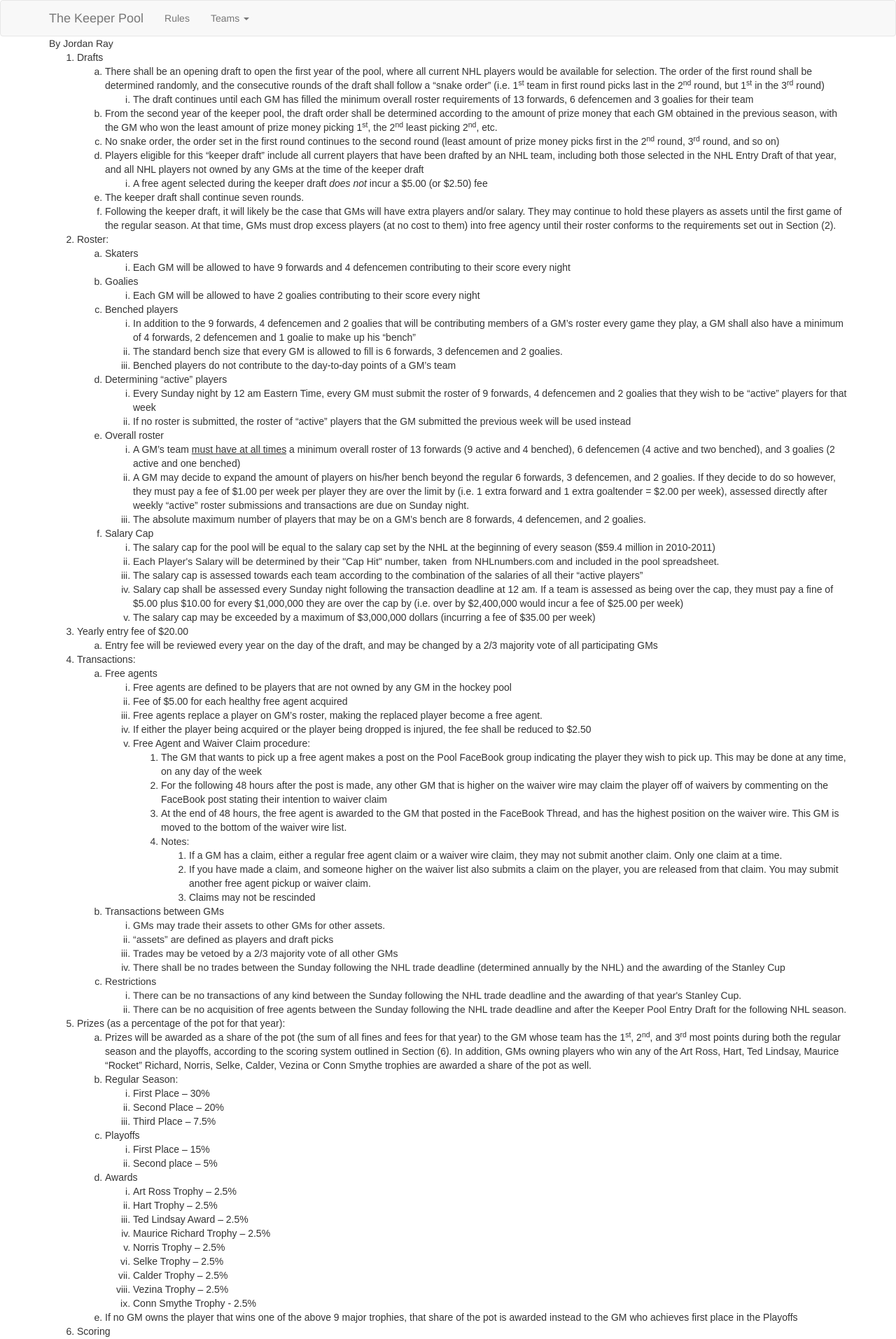
After one commit to Benmiller313/theKeeperPool, a Django app: page /rules/ in a window 1280 px wide. The commit adds this page. Shown: the top 1913 px of the page at 70% size. Run offline with Django 3.2, Linux system fonts and the light colour scheme; some libraries are stand-ins or nearby versions.

Commit message:
roughed in rules page

```diff
--- /dev/null
+++ b/teampages/static/teampages/css/rules.css
@@ -0,0 +1,4 @@
+#rules-body {
+	margin-top: 30px;
+	margin-bottom: 30px;
+}
--- a/teampages/templates/teampages/home.html
+++ b/teampages/templates/teampages/home.html
@@ -14,8 +14,8 @@
 
 <body>
 	<nav class="navbar navbar-default" role="navigation">
-    <div class="container">
-      <!-- Brand and toggle get grouped for better mobile display -->
+    <div class="container"
+>boo      <!-- Brand and toggle get grouped for better mobile display -->
       <div class="navbar-header">
         <button type="button" class="navbar-toggle collapsed" data-toggle="collapse" data-target="#bs-example-navbar-collapse-1">
           <span class="sr-only">Toggle navigation</span>
@@ -29,7 +29,7 @@
       <!-- Collect the nav links, forms, and other content for toggling -->
       <div class="collapse navbar-collapse" id="bs-example-navbar-collapse-1">
         <ul class="nav navbar-nav">
-          <li class="disabled"><a href="#">Rules</a></li>
+          <li class=><a href="/rules/">Rules</a></li>
           <li class="dropdown">
             <a href="#" class="dropdown-toggle" data-toggle="dropdown">Teams <span class="caret"></span></a>
             <ul class="dropdown-menu" role="menu">
--- /dev/null
+++ b/teampages/templates/teampages/rules.html
@@ -0,0 +1,266 @@
+<!doctype html>
+<html lang="en-US">
+<head>
+	<title>The Keeper Pool</title>
+  <meta name="viewport" content="width=device-width, initial-scale=1">
+	{% load static %}
+	<link rel="stylesheet" type="text/css" href="{% static 'teampages/bootstrap/css/bootstrap.min.css' %}">
+	<script type="text/javascript" src="https://ajax.googleapis.com/ajax/libs/jquery/1.9.1/jquery.min.js"></script>
+	<script type="text/javascript" src="{% static 'teampages/bootstrap/js/bootstrap.min.js' %}"></script>
+	<link rel="stylesheet" type="text/css" href="{% static 'teampages/css/home.css' %}">
+  <link rel="stylesheet" type="text/css" href="{% static 'teampages/css/base.css' %}">
+
+</head>
+
+<body>
+	<nav class="navbar navbar-default" role="navigation">
+    <div class="container">      <!-- Brand and toggle get grouped for better mobile display -->
+      <div class="navbar-header">
+        <button type="button" class="navbar-toggle collapsed" data-toggle="collapse" data-target="#bs-example-navbar-collapse-1">
+          <span class="sr-only">Toggle navigation</span>
+          <span class="icon-bar"></span>
+          <span class="icon-bar"></span>
+          <span class="icon-bar"></span>
+        </button>
+        <a class="navbar-brand" href="#">The Keeper Pool</a>
+      </div>
+
+      <!-- Collect the nav links, forms, and other content for toggling -->
+      <div class="collapse navbar-collapse" id="bs-example-navbar-collapse-1">
+        <ul class="nav navbar-nav">
+          <li><a href="/rules/">Rules</a></li>
+          <li class="dropdown">
+            <a href="#" class="dropdown-toggle" data-toggle="dropdown">Teams <span class="caret"></span></a>
+            <ul class="dropdown-menu" role="menu">
+              {% for team in teams %}
+                <li><a href="/teams/{{team.name}}">{{team.name}}</a></li>
+              {% endfor %}
+            </ul>
+          </li>
+        </ul>
+      </div><!-- /.navbar-collapse -->
+    </div><!-- /.container-fluid -->
+  </nav>
+  <div class="container" id="rules-body">
+
+
+		By Jordan Ray
+		<ol>
+			<li><span style="font-family:Arial, serif;">Drafts</span>
+		<ol type="a">
+			<li><span style="font-family:Arial, serif;">There shall be an opening draft to open the first year of the pool, where all current NHL players would be available for selection. The order of the first round shall be determined randomly, and the consecutive rounds of the draft shall follow a “snake order” (i.e. 1</span><sup><span style="font-family:Arial, serif;">st</span></sup><span style="font-family:Arial, serif;"> team in first round picks last in the 2</span><sup><span style="font-family:Arial, serif;">nd</span></sup><span style="font-family:Arial, serif;"> round, but 1</span><sup><span style="font-family:Arial, serif;">st</span></sup><span style="font-family:Arial, serif;"> in the 3</span><sup><span style="font-family:Arial, serif;">rd</span></sup><span style="font-family:Arial, serif;"> round)</span>
+		<ol type="i">
+			<li><span style="font-family:Arial, serif;">The draft continues until each GM has filled the minimum overall roster requirements of 13 forwards, 6 defencemen and 3 goalies for their team</span></li>
+		</ol>
+		</li>
+			<li><span style="font-family:Arial, serif;">From the second year of the keeper pool, the draft order shall be determined according to the amount of prize money that each GM obtained in the previous season, with the GM who won the least amount of prize money picking 1</span><sup><span style="font-family:Arial, serif;">st</span></sup><span style="font-family:Arial, serif;">, the 2</span><sup><span style="font-family:Arial, serif;">nd</span></sup><span style="font-family:Arial, serif;"> least picking 2</span><sup><span style="font-family:Arial, serif;">nd</span></sup><span style="font-family:Arial, serif;">, etc.</span></li>
+			<li><span style="font-family:Arial, serif;">No snake order, the order set in the first round continues to the second round (least amount of prize money picks first in the 2</span><sup><span style="font-family:Arial, serif;">nd</span></sup><span style="font-family:Arial, serif;"> round, 3</span><sup><span style="font-family:Arial, serif;">rd</span></sup><span style="font-family:Arial, serif;"> round, and so on)</span></li>
+			<li><span style="font-family:Arial, serif;">Players eligible for this “keeper draft” include all current players that have been drafted by an NHL team, including both those selected in the NHL Entry Draft of that year, and all NHL players not owned by any GMs at the time of the keeper draft</span>
+		<ol type="i">
+			<li><span style="font-family:Arial, serif;">A free agent selected during the keeper draft </span><span style="font-family:Arial, serif;"><em>does not</em></span><span style="font-family:Arial, serif;"> incur a $5.00 (or $2.50) fee</span></li>
+		</ol>
+		</li>
+			<li><span style="font-family:Arial, serif;">The keeper draft shall continue seven rounds.</span></li>
+			<li><span style="font-family:Arial, serif;">Following the keeper draft, it will likely be the case that GMs will have extra players and/or salary. They may continue to hold these players as assets until the first game of the regular season. At that time, GMs must drop excess players (at no cost to them) into free agency until their roster conforms to the requirements set out in Section (2).</span></li>
+		</ol>
+		</li>
+			<li><span style="font-family:Arial, serif;">Roster:</span>
+		<ol type="a">
+			<li><span style="font-family:Arial, serif;">Skaters</span>
+		<ol type="i">
+			<li><span style="font-family:Arial, serif;">Each GM will be allowed to have 9 forwards and 4 defencemen contributing to their score every night</span></li>
+		</ol>
+		</li>
+			<li><span style="font-family:Arial, serif;">Goalies</span>
+		<ol type="i">
+			<li><span style="font-family:Arial, serif;">Each GM will be allowed to have 2 goalies contributing to their score every night</span></li>
+		</ol>
+		</li>
+			<li><span style="font-family:Arial, serif;">Benched players</span>
+		<ol type="i">
+			<li><span style="font-family:Arial, serif;">In addition to the 9 forwards, 4 defencemen and 2 goalies that will be contributing members of a GM’s roster every game they play, a GM shall also have a minimum of 4 forwards, 2 defencemen and 1 goalie to make up his “bench”</span></li>
+			<li><span style="font-family:Arial, serif;">The standard bench size that every GM is allowed to fill is 6 forwards, 3 defencemen and 2 goalies.</span></li>
+			<li><span style="font-family:Arial, serif;">Benched players do not contribute to the day-to-day points of a GM’s team</span></li>
+		</ol>
+		</li>
+			<li><span style="font-family:Arial, serif;">Determining “active” players</span>
+		<ol type="i">
+			<li><span style="font-family:Arial, serif;">Every Sunday night by 12 am Eastern Time, every GM must submit the roster of 9 forwards, 4 defencemen and 2 goalies that they wish to be “active” players for that week</span></li>
+			<li><span style="font-family:Arial, serif;">If no roster is submitted, the roster of “active” players that the GM submitted the previous week will be used instead</span></li>
+		</ol>
+		</li>
+			<li><span style="font-family:Arial, serif;">Overall roster</span>
+		<ol type="i">
+			<li><span style="font-family:Arial, serif;">A GM’s team </span><span style="font-family:Arial, serif;"><span style="text-decoration:underline;">must have at all times</span></span><span style="font-family:Arial, serif;"> a minimum overall roster of 13 forwards (9 active and 4 benched), 6 defencemen (4 active and two benched), and 3 goalies (2 active and one benched)</span></li>
+			<li><span style="font-family:Arial, serif;">A GM may decide to expand the amount of players on his/her bench beyond the regular 6 forwards, 3 defencemen, and 2 goalies. If they decide to do so however, they must pay a fee of $1.00 per week per player they are over the limit by (i.e. 1 extra forward and 1 extra goaltender = $2.00 per week), assessed directly after weekly “active” roster submissions and transactions are due on Sunday night.</span></li>
+			<li><span style="font-family:Arial, serif;">The absolute maximum number of players that may be on a GM’s bench are 8 forwards, 4 defencemen, and 2 goalies.</span></li>
+		</ol>
+		</li>
+			<li><span style="font-family:Arial, serif;">Salary Cap</span>
+		<ol type="i">
+			<li><span style="font-family:Arial, serif;">The salary cap for the pool will be equal to the salary cap set by the NHL at the beginning of every season ($59.4 million in 2010-2011)</span></li>
+			<li>Each Player's Salary will be determined by their "Cap Hit" number, taken  from NHLnumbers.com and included in the pool spreadsheet.</li>
+			<li><span style="font-family:Arial, serif;">The salary cap is assessed towards each team according to the combination of the salaries of all their “active players”</span></li>
+			<li><span style="font-family:Arial, serif;">Salary cap shall be assessed every Sunday night following the transaction deadline at 12 am. If a team is assessed as being over the cap, they must pay a fine of $5.00 plus $10.00 for every $1,000,000 they are over the cap by (i.e. over by $2,400,000 would incur a fee of $25.00 per week)</span></li>
+			<li><span style="font-family:Arial, serif;">The salary cap may be exceeded by a maximum of $3,000,000 dollars (incurring a fee of $35.00 per week)</span></li>
+		</ol>
+		</li>
+		</ol>
+		</li>
+			<li><span style="font-family:Arial, serif;">Yearly entry fee of $20.00</span>
+		<ol type="a">
+			<li><span style="font-family:Arial, serif;">Entry fee will be reviewed every year on the day of the draft, and may be changed by a 2/3 majority vote of all participating GMs</span></li>
+		</ol>
+		</li>
+			<li><span style="font-family:Arial, serif;">Transactions:</span>
+		<ol type="a">
+			<li><span style="font-family:Arial, serif;">Free agents</span>
+		<ol type="i">
+			<li><span style="font-family:Arial, serif;">Free agents are defined to be players that are not owned by any GM in the hockey pool </span></li>
+			<li><span style="font-family:Arial, serif;">Fee of $5.00 for each healthy free agent acquired</span></li>
+			<li><span style="font-family:Arial, serif;">Free agents replace a player on GM’s roster, making the replaced player become a free agent.</span></li>
+			<li><span style="font-family:Arial, serif;">If either the player being acquired or the player being dropped is injured, the fee shall be reduced to $2.50</span></li>
+			<li><span style="font-family:Arial, serif;">Free Agent and Waiver Claim procedure:</span>
+		<ol>
+			<li><span style="font-family:Arial, serif;">The GM that wants to pick up a free agent makes a post on the Pool FaceBook group indicating the player they wish to pick up. This may be done at any time, on any day of the week</span></li>
+			<li><span style="font-family:Arial, serif;">For the following 48 hours after the post is made, any other GM that is higher on the waiver wire may claim the player off of waivers by commenting on the FaceBook post stating their intention to waiver claim </span></li>
+			<li><span style="font-family:Arial, serif;">At the end of 48 hours, the free agent is awarded to the GM that posted in the FaceBook Thread, and has the highest position on the waiver wire. This GM is moved to the bottom of the waiver wire list.</span></li>
+			<li>Notes:
+		<ol>
+			<li><span style="font-family:Arial, serif;">If a GM has a claim, either a regular free agent claim or a waiver wire claim, they may not submit another claim. Only one claim at a time.</span></li>
+			<li><span style="font-family:Arial, serif;">If you have made a claim, and someone higher on the waiver list also submits a claim on the player, you are released from that claim. You may submit another free agent pickup or waiver claim. </span></li>
+			<li><span style="font-family:Arial, serif;">Claims may not be rescinded</span></li>
+		</ol>
+		</li>
+		</ol>
+		</li>
+		</ol>
+		</li>
+			<li><span style="font-family:Arial, serif;"><span style="font-family:Arial, serif;">Transactions between GMs</span></span>
+		<ol type="i">
+			<li>GMs may trade their assets to other GMs for other assets.</li>
+			<li>“assets” are defined as players and draft picks</li>
+			<li>Trades may be vetoed by a 2/3 majority vote of all other GMs</li>
+			<li>There shall be no trades between the Sunday following the NHL trade deadline (determined annually by the NHL) and the awarding of the Stanley Cup</li>
+		</ol>
+		</li>
+			<li>Restrictions
+		<ol type="i">
+			<li>There can be no transactions of any kind between the Sunday following the NHL trade deadline and the awarding of that year's Stanley Cup.</li>
+			<li>There can be no acquisition of free agents between the Sunday following the NHL trade deadline and after the Keeper Pool Entry Draft for the following NHL season.</li>
+		</ol>
+		</li>
+		</ol>
+		</li>
+			<li><span style="font-family:Arial, serif;">Prizes (as a percentage of the pot for that year):</span>
+		<ol type="a">
+			<li><span style="font-family:Arial, serif;">Prizes will be awarded as a share of the pot (the sum of all fines and fees for that year) to the GM whose team has the 1</span><sup><span style="font-family:Arial, serif;">st</span></sup><span style="font-family:Arial, serif;">, 2</span><sup><span style="font-family:Arial, serif;">nd</span></sup><span style="font-family:Arial, serif;">, and 3</span><sup><span style="font-family:Arial, serif;">rd</span></sup><span style="font-family:Arial, serif;"> most points during both the regular season and the playoffs, according to the scoring system outlined in Section (6). In addition, GMs owning players who win any of the Art Ross, Hart, Ted Lindsay, Maurice “Rocket” Richard, Norris, Selke, Calder, Vezina or Conn Smythe trophies are awarded a share of the pot as well.</span></li>
+			<li><span style="font-family:Arial, serif;">Regular Season:</span>
+		<ol type="i">
+			<li><span style="font-family:Arial, serif;">First Place – 30%</span></li>
+			<li><span style="font-family:Arial, serif;">Second Place – 20%</span></li>
+			<li><span style="font-family:Arial, serif;">Third Place – 7.5%</span></li>
+		</ol>
+		</li>
+			<li><span style="font-family:Arial, serif;">Playoffs</span>
+		<ol type="i">
+			<li><span style="font-family:Arial, serif;">First Place – 15%</span></li>
+			<li><span style="font-family:Arial, serif;">Second place – 5%</span></li>
+		</ol>
+		</li>
+			<li><span style="font-family:Arial, serif;">Awards</span>
+		<ol type="i">
+			<li><span style="font-family:Arial, serif;">Art Ross Trophy – 2.5%</span></li>
+			<li><span style="font-family:Arial, serif;">Hart Trophy – 2.5%</span></li>
+			<li><span style="font-family:Arial, serif;">Ted Lindsay Award – 2.5%</span></li>
+			<li><span style="font-family:Arial, serif;">Maurice Richard Trophy – 2.5%</span></li>
+			<li><span style="font-family:Arial, serif;">Norris Trophy – 2.5%</span></li>
+			<li><span style="font-family:Arial, serif;">Selke Trophy – 2.5%</span></li>
+			<li><span style="font-family:Arial, serif;">Calder Trophy – 2.5%</span></li>
+			<li><span style="font-family:Arial, serif;">Vezina Trophy – 2.5%</span></li>
+			<li><span style="font-family:Arial, serif;">Conn Smythe Trophy - 2.5%</span></li>
+		</ol>
+		</li>
+			<li><span style="font-family:Arial, serif;">If no GM owns the player that wins one of the above 9 major trophies, that share of the pot is awarded instead to the GM who achieves first place in the Playoffs</span></li>
+		</ol>
+		</li>
+			<li><span style="font-family:Arial, serif;">Scoring</span>
+		<ol type="a">
+			<li><span style="font-family:Arial, serif;">Forwards are to receive points as follows:</span>
+		<ol type="i">
+			<li><span style="font-family:Arial, serif;">goals – 3 points</span></li>
+			<li><span style="font-family:Arial, serif;">assists – 2 points</span></li>
+			<li><span style="font-family:Arial, serif;">+/- (plus) – 1 point</span></li>
+			<li><span style="font-family:Arial, serif;">+/- (minus) – -1 point</span></li>
+			<li><span style="font-family:Arial, serif;">powerplay Goals – 0 points</span></li>
+			<li><span style="font-family:Arial, serif;">shorthanded Goals – 4 points</span></li>
+			<li><span style="font-family:Arial, serif;">game-winning goals 2 points</span></li>
+		</ol>
+		</li>
+			<li><span style="font-family:Arial, serif;">Defencemen are to receive points as follows:</span>
+		<ol type="i">
+			<li><span style="font-family:Arial, serif;">goals – 5 points</span></li>
+			<li><span style="font-family:Arial, serif;">assists – 3 points</span></li>
+			<li><span style="font-family:Arial, serif;">+/- (plus) – 1 point</span></li>
+			<li><span style="font-family:Arial, serif;">+/- (minus) – -1 point</span></li>
+			<li><span style="font-family:Arial, serif;">powerplay goals – 0 points</span></li>
+			<li><span style="font-family:Arial, serif;">shorthanded goals – 4 points</span></li>
+			<li><span style="font-family:Arial, serif;">game-winning goals – 2 points</span></li>
+		</ol>
+		</li>
+			<li><span style="font-family:Arial, serif;">Goalies are to receive points as follows:</span>
+		<ol type="i">
+			<li><span style="font-family:Arial, serif;">regulation wins – 5 points</span></li>
+			<li><span style="font-family:Arial, serif;">overtime wins – 5 points</span></li>
+			<li><span style="font-family:Arial, serif;">shootout wins – 3 points</span></li>
+			<li><span style="font-family:Arial, serif;">regulation losses – 0 points</span></li>
+			<li><span style="font-family:Arial, serif;">overtime losses – 0 points</span></li>
+			<li><span style="font-family:Arial, serif;">shootout losses – 3 points</span></li>
+			<li><span style="font-family:Arial, serif;">shutouts – 8 points</span></li>
+			<li><span style="font-family:Arial, serif;">goals – 20 points</span></li>
+			<li><span style="font-family:Arial, serif;">assists – 3 points</span></li>
+		</ol>
+		</li>
+			<li><span style="font-family:Arial, serif;">As implied in Section (2), only “active” players can score points.</span></li>
+			<li><span style="font-family:Arial, serif;">Point totals accumulate during each regular season and each playoff season. They do not carry over as players do from season to season.</span></li>
+			<li><span style="font-family:Arial, serif;">The sum total of all the points accumulated by the players on a GM’s team equals their score during the regular season and the playoffs. It is this combined point total that is used to determine the winner of each regular season and each playoff season.</span></li>
+		</ol>
+		</li>
+			<li><span style="font-family:Arial, serif;">Departure of GMs</span>
+		<ol type="a">
+			<li><span style="font-family:Arial, serif;">In the even of a departure of a GM from the pool, all of the players on that GM’s roster immediately become free agents.</span></li>
+			<li><span style="font-family:Arial, serif;">There shall be no refund of fees or fines already paid to the keeper league.</span></li>
+		</ol>
+		</li>
+			<li>Adding GMs
+		<ol>
+			<li>Should a new GM wish to join the pool, the prospective applicant may join in the event of a majority vote by all current GMs. Should the vote pass, the Commissioner will then facilitate an expansion draft.
+		<ol>
+			<li>GMs can only be added after the Stanley Cup has been awarded and before the first game of the regular season.</li>
+		</ol>
+		</li>
+		</ol>
+		</li>
+			<li><span style="font-family:Arial, serif;">Commissioner</span>
+		<ol>
+			<li><span style="font-family:Arial, serif;">At the beginning of the keeper pool, a commissioner shall be appointed to oversee the pool’s operations. </span></li>
+			<li><span style="font-family:Arial, serif;">The commissioner can be a GM, and shall monitor the operations of the pool in a fair and balanced manner. The commissioner shall have discretion over conflicts that arise during the course of the keeper pool that are not addressed in the rules that have been outlined here. In doing so, the commissioner shall decide whether or not to settle disputes independently or to put issues to a broad vote of the GMs.</span></li>
+			<li><span style="font-family:Arial, serif;">The commissioner may only be removed forcibly by the unanimous agreement of all participating GMs (a matter in which the commissioner would be unable to participate).</span></li>
+			<li><span style="font-family:Arial, serif;">In the event that the commissioner is removed (by the process in Section [8,b] or if the commissioner voluntarily resigns), a new commissioner shall be elected by a simple majority vote.</span></li>
+		</ol>
+		</li>
+			<li><span style="font-family:Arial, serif;">Amendment</span>
+		<ol>
+			<li><span style="font-family:Arial, serif;">Every part of these rules is able to be amended by a 2/3 majority vote of all participating GM’s.</span></li>
+		</ol>
+		</li>
+		</ol>
+	</div>
+
+    <footer class="row">
+      <div class="panel-footer text-center">
+        <p><span class="glyphicon glyphicon-copyright-mark grey"></span> Ben Miller - 2014</p>
+      </div>
+  </footer>
+</body>
+</html>
--- a/teampages/templates/teampages/teampage.html
+++ b/teampages/templates/teampages/teampage.html
@@ -27,7 +27,7 @@
       <!-- Collect the nav links, forms, and other content for toggling -->
       <div class="collapse navbar-collapse" id="bs-example-navbar-collapse-1">
         <ul class="nav navbar-nav">
-          <li class="disabled"><a href="#">Rules</a></li>
+          <li><a href="/rules/">Rules</a></li>
           <li class="dropdown">
             <a href="#" class="dropdown-toggle" data-toggle="dropdown">Teams <span class="caret"></span></a>
             <ul class="dropdown-menu" role="menu">
--- a/teampages/views.py
+++ b/teampages/views.py
@@ -23,3 +23,7 @@ def teampage(request, team_name):
 		"lineup_template": lineup_template,
 	}
 	return render_to_response("teampages/teampage.html", context)
+
+def rules(request):
+
+	return render_to_response("teampages/rules.html")
--- a/tkp/urls.py
+++ b/tkp/urls.py
@@ -16,4 +16,6 @@ urlpatterns = patterns('',
     url(r'^admin/', include(admin.site.urls)),
     url(r'^$', 'teampages.views.home', name='home'),
     url(r'^teams/', include("teampages.urls")),
+	url(r'^rules/$', 'teampages.views.rules', name="rules"),
+
 )
```
